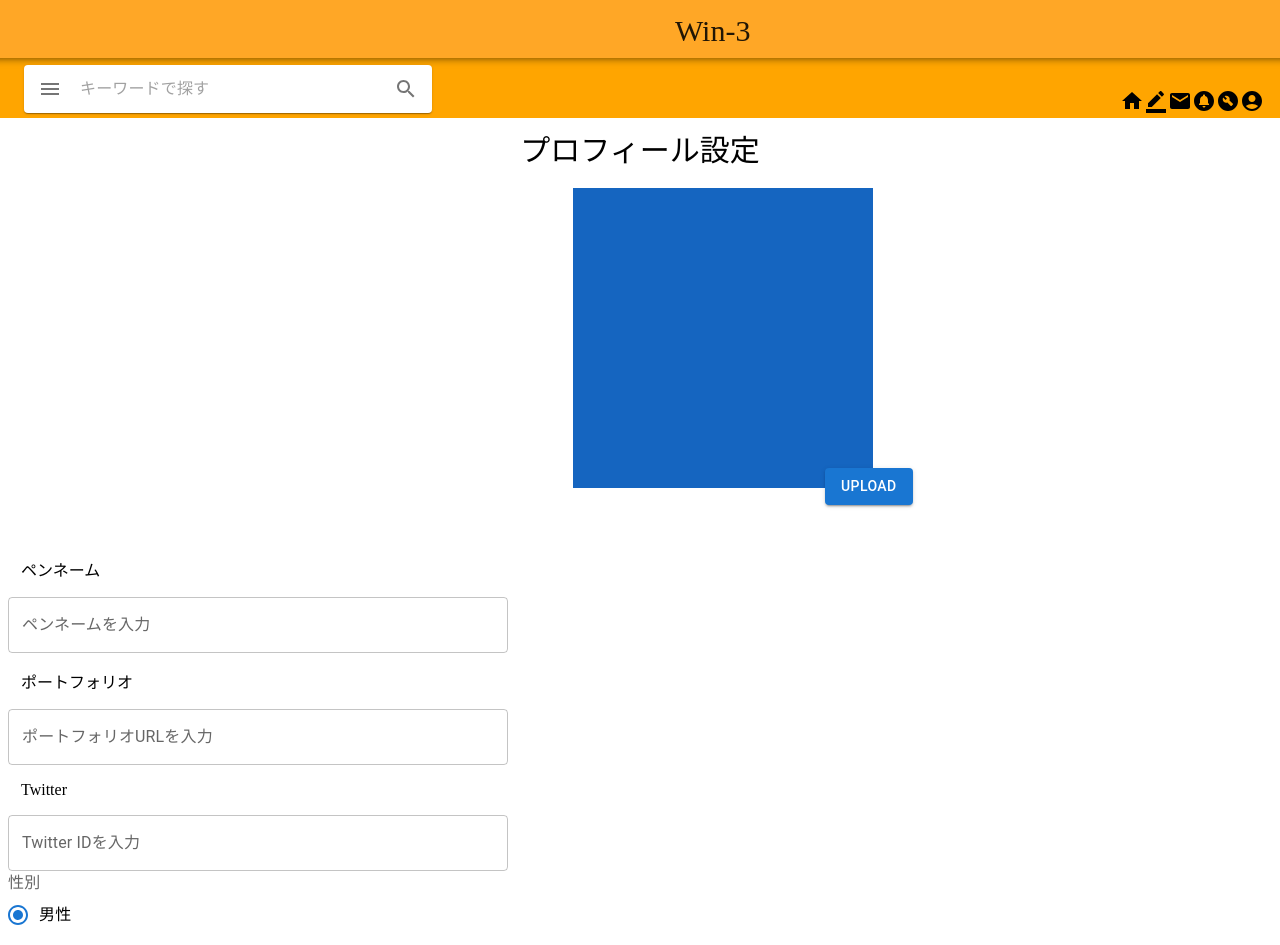
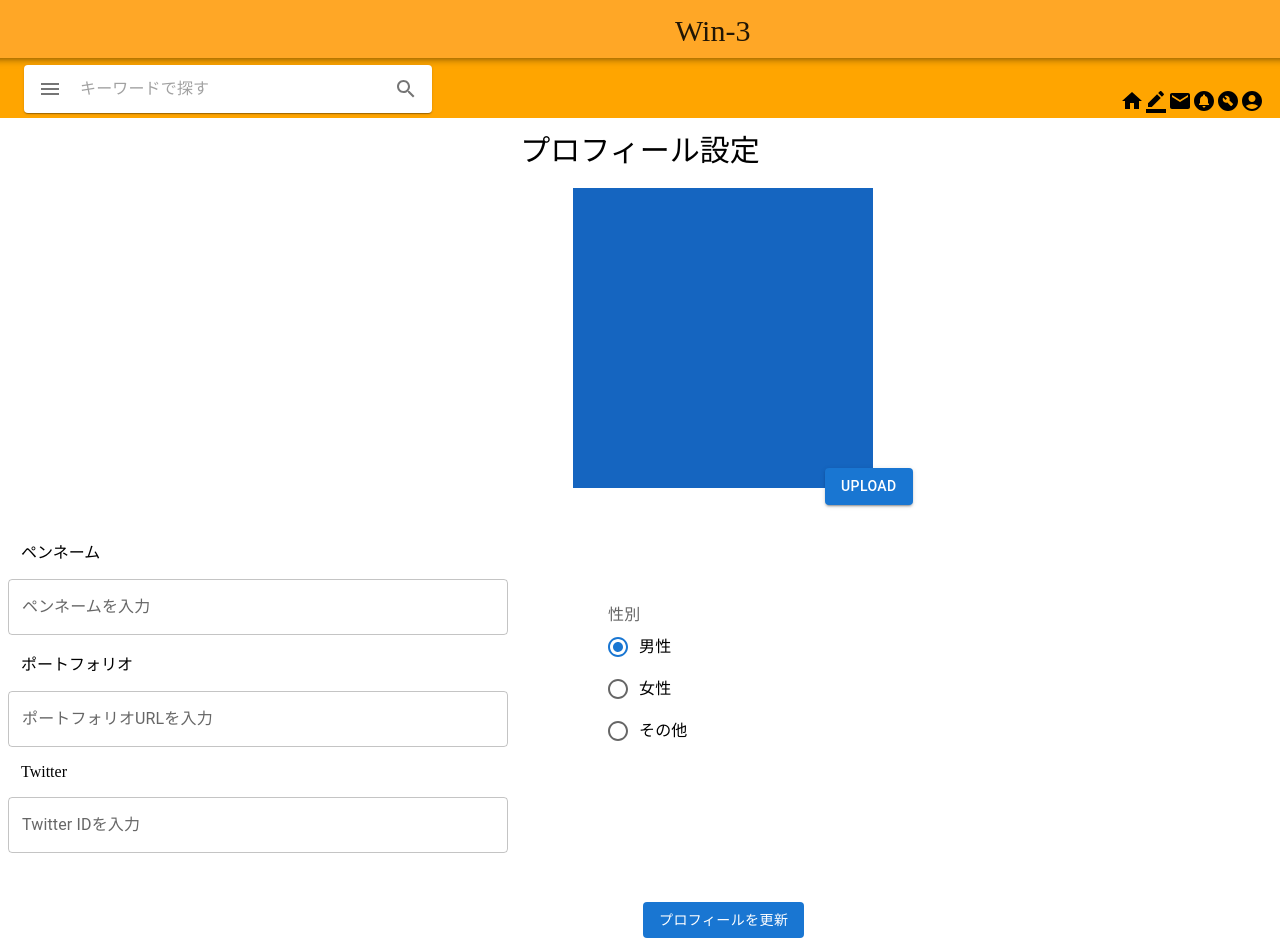
Before and after one commit to Ayataka0203/win-3, a React (Create React App) app: page / in a window 1280 px wide. Shown: the top 945 px of the page. Built offline with nearby package versions, Linux system fonts and the light colour scheme.

Commit message:
1/24 18:35

```diff
--- a/src/components/App.js
+++ b/src/components/App.js
@@ -11,6 +11,7 @@
 import Main8 from "./Main8";
 import Main9 from "./Main9";
 import Main10 from "./Main10";
+import BasicSelect from "./select";
 //import Swiper from "./Swiper";
 import Footer from "./Footer";
 
@@ -19,7 +20,7 @@
 //作品閲覧画面    ：Header+Main3+Main4+Footer
 //ホーム画面      ：Header+Main5+Main6+Main7+Main8+Footer
 //作品投稿画面    :Header+Main9+Footer
-//プロフィール設定画面:Header+Footer
+//プロフィール設定画面:Header+Main10+Footer
 
 class App extends React.Component {
   render() {
--- a/src/components/Main10.js
+++ b/src/components/Main10.js
@@ -52,7 +52,6 @@
           </label>
         </div>
         <br></br>
-        <br></br>
         <p
           style={{
             marginLeft: "13px"
@@ -98,7 +97,6 @@
         >
           <TextField fullWidth label="Twitter IDを入力" id="fullWidth" />
         </Box>
-
         <div className="gender">
           <FormControl>
             <FormLabel id="demo-radio-buttons-group-label">性別</FormLabel>
@@ -121,6 +119,13 @@
             </RadioGroup>
           </FormControl>
         </div>
+
+        <div className="profKousin">
+          <Button variant="contained" disableElevation>
+            プロフィールを更新
+          </Button>
+        </div>
+        <br></br>
       </div>
     );
   }
--- /dev/null
+++ b/src/components/select.js
@@ -0,0 +1,33 @@
+import * as React from "react";
+import Box from "@mui/material/Box";
+import InputLabel from "@mui/material/InputLabel";
+import MenuItem from "@mui/material/MenuItem";
+import FormControl from "@mui/material/FormControl";
+import Select from "@mui/material/Select";
+
+export default function BasicSelect() {
+  const [age, setAge] = React.useState("");
+
+  const handleChange = (event) => {
+    setAge(event.target.value);
+  };
+
+  return (
+    <Box sx={{ minWidth: 120 }}>
+      <FormControl fullWidth>
+        <InputLabel id="demo-simple-select-label">Age</InputLabel>
+        <Select
+          labelId="demo-simple-select-label"
+          id="demo-simple-select"
+          value={age}
+          label="Age"
+          onChange={handleChange}
+        >
+          <MenuItem value={10}>Ten</MenuItem>
+          <MenuItem value={20}>Twenty</MenuItem>
+          <MenuItem value={30}>Thirty</MenuItem>
+        </Select>
+      </FormControl>
+    </Box>
+  );
+}
--- a/src/components/styles.css
+++ b/src/components/styles.css
@@ -215,3 +215,15 @@
   margin-left: 817px;
   margin-top: -20px;
 }
+
+.gender {
+  margin-top: -250px;
+  text-align: left;
+  margin-left: 600px;
+}
+
+.profKousin {
+  margin-top: 150px;
+  text-align: left;
+  margin-left: 635px;
+}
```
